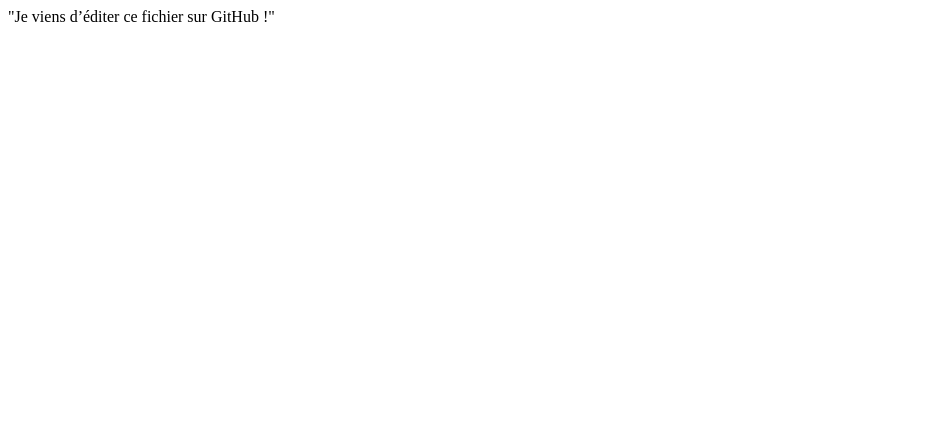
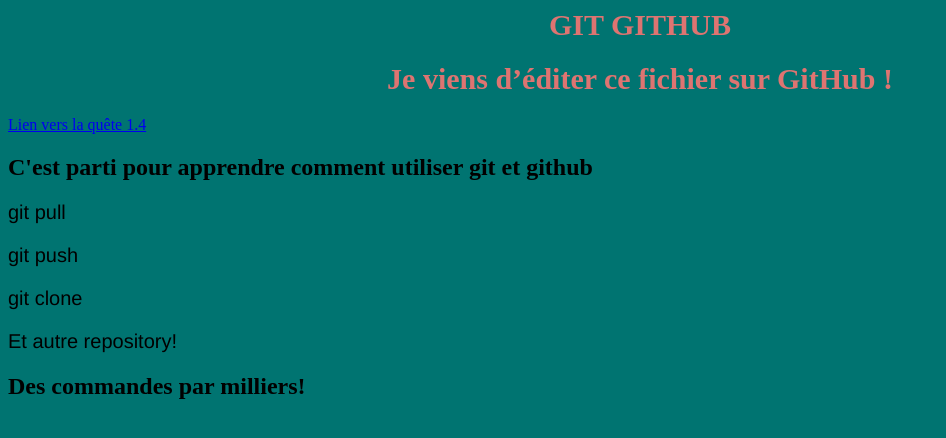
Before and after one commit to Doxaij/Doxaij.github.io, a plain HTML site: page quete_1.4.html in a window 1280 px wide. Shown: the whole page, without its empty margins (0-946 px from the left). Drawn offline with Linux system fonts and the light colour scheme.

Commit message:
explication des apprentissages sur git_github

```diff
--- a/quete_1.4.html
+++ b/quete_1.4.html
@@ -1 +1,32 @@
- "Je viens d’éditer ce fichier sur GitHub !"
+
+<html>
+
+<head>
+
+    <link rel="stylesheet" href="style.css" />
+
+    <title> git_github </title>
+
+
+
+</head>
+
+
+<body>
+
+    <h1> GIT GITHUB </h1>
+    <h1> Je viens d’éditer ce fichier sur GitHub ! </h1>
+    <a href="https://odyssey.wildcodeschool.com/expeditions/13248/quests/3846/pages/18218"> Lien vers la quête 1.4 </a>
+    <h2> C'est parti pour apprendre comment utiliser git et github</h2>
+
+    <p> git pull </p>
+    <p> git push </p>
+    <p> git clone </p>
+    <p> Et autre repository! </p>
+
+    <h2> Des commandes par milliers!</h2>
+
+
+</body>
+
+</html>
```
